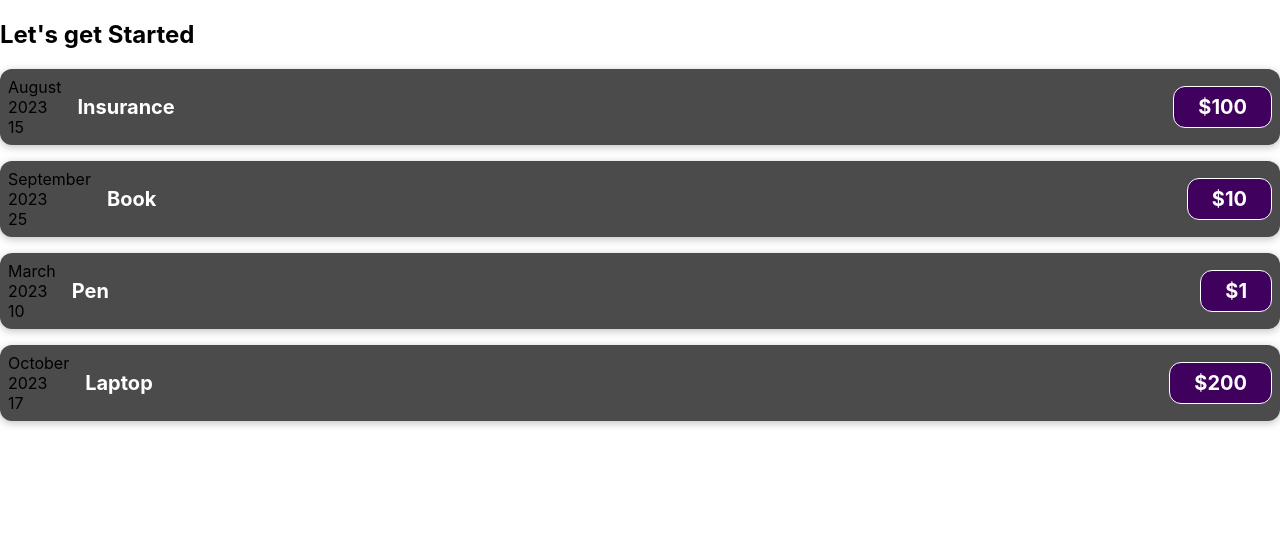
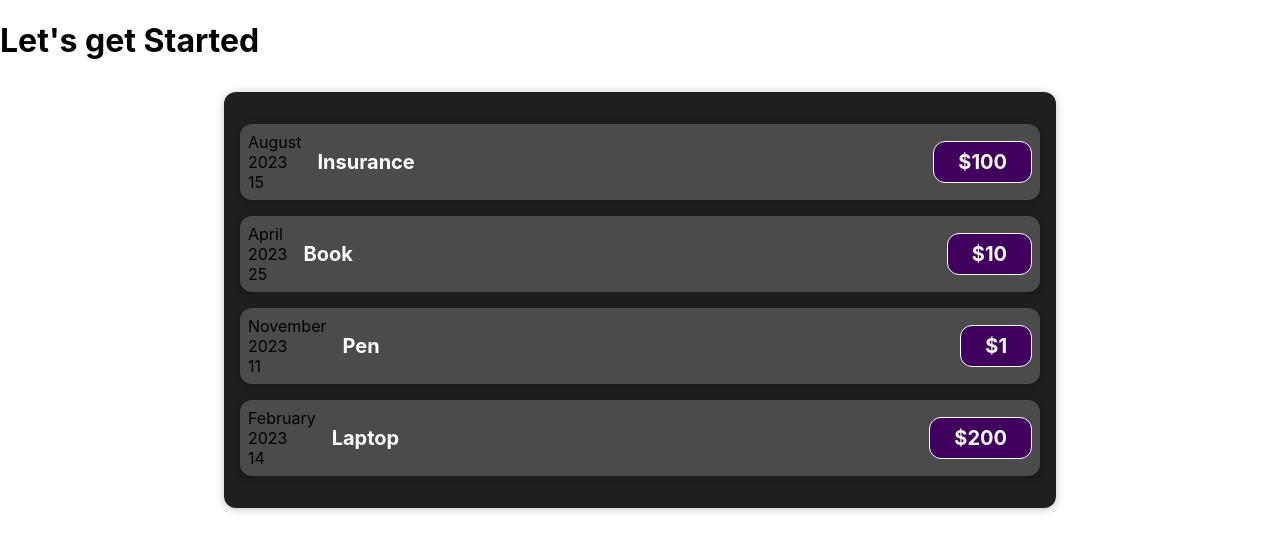
Before and after one commit to ashishkumar082018/First-React-App, a React (Create React App) app: page / in a window 1280 px wide. Shown: the top 552 px of the page. Built offline with nearby package versions, Linux system fonts and the light colour scheme.

Commit message:
Splitting the Components

```diff
--- a/src/App.js
+++ b/src/App.js
@@ -1,26 +1,17 @@
-import ExpenseItem from "./components/ExpenseItem";
+import Expenses from "./components/Expenses";
 
 function App() {
   const expenses = [
-    { id: 1, title: "Insurance", date: new Date(2023, 7, 15), price: 100 },
-    { id: 2, title: "Book", date: new Date(2023, 8, 25), price: 10 },
-    { id: 3, title: "Pen", date: new Date(2023, 2, 10), price: 1 },
-    { id: 4, title: "Laptop", date: new Date(2023, 9, 17), price: 200 },
+    { id: "1", date: new Date(2023, 7, 15), title: "Insurance", price: 100 },
+    { id: "2", date: new Date(2023, 3, 25), title: "Book", price: 10 },
+    { id: "3", date: new Date(2023, 10, 11), title: "Pen", price: 1 },
+    { id: "4", date: new Date(2023, 1, 14), title: "Laptop", price: 200 },
   ];
 
   return (
     <div>
-      <h2>Let's get Started</h2>
-      {expenses.map((expense) => {
-        return (
-          <ExpenseItem
-            key={expense.id}
-            title={expense.title}
-            date={expense.date}
-            price={expense.price}
-          ></ExpenseItem>
-        );
-      })}
+      <h1>Let's get Started</h1>
+      <Expenses expenses={expenses} ></Expenses>
     </div>
   );
 }
--- /dev/null
+++ b/src/components/ExpenseDate.css
@@ -0,0 +1,26 @@
+.expense-date {
+  display: flex;
+  flex-direction: column;
+  width: 5.5rem;
+  height: 5.5rem;
+  border: 1px solid #ececec;
+  background-color: #2a2a2a;
+  color: white;
+  border-radius: 12px;
+  align-items: center;
+  justify-content: center;
+}
+
+.expense-date__month {
+  font-size: 0.75rem;
+  font-weight: bold;
+}
+
+.expense-date__year {
+  font-size: 0.75rem;
+}
+
+.expense-date__day {
+  font-size: 1.5rem;
+  font-weight: bold;
+}
--- /dev/null
+++ b/src/components/ExpenseDate.js
@@ -0,0 +1,29 @@
+const months = [
+    "January",
+    "February",
+    "March",
+    "April",
+    "May",
+    "June",
+    "July",
+    "August",
+    "September",
+    "October",
+    "November",
+    "December",
+  ];
+
+  const ExpenseDate = (props) => {
+    const month = months[props.date.getMonth()];
+    const year = props.date.getFullYear();
+    const date = props.date.getDate();
+    return (
+      <div>
+        <div>{month}</div>
+        <div>{year}</div>
+        <div>{date}</div>
+      </div>
+    );
+  };
+
+  export default ExpenseDate;
--- a/src/components/ExpenseItem.css
+++ b/src/components/ExpenseItem.css
@@ -7,6 +7,12 @@
   margin: 1rem 0;
   border-radius: 12px;
   background-color: #4b4b4b;
+}
+
+.expense-item__location {
+  margin-left: 1rem;
+  color: yellow;
+  font-style: italic;
 }
 
 .expense-item__description {
--- a/src/components/ExpenseItem.js
+++ b/src/components/ExpenseItem.js
@@ -1,25 +1,10 @@
 import "./ExpenseItem.css";
-
-const months = [
-  "January", "February", "March", "April",
-  "May", "June", "July", "August",
-  "September", "October", "November", "December"
-];
-
+import ExpenseDate from "./ExpenseDate";
 
 function ExpenseItem(props) {
-  const month = months[props.date.getMonth()];
-  const year = props.date.getFullYear();
- const date = props.date.getDate().toString().padStart(2, '0');
   return (
     <div className="expense-item">
-      <div>
-      <div>{month}</div>
-      <div>{year}</div>
-      <div>{date}</div>
-      </div>
-      {/* <div>{props.date.toISOString()}</div> */}
-      <div className="expense-item__location">{props.location}</div>
+      <ExpenseDate date={props.date}></ExpenseDate>
       <div className="expense-item__description">
         <h2>{props.title}</h2>
         <div className="expense-item__price">${props.price}</div>
--- /dev/null
+++ b/src/components/Expenses.css
@@ -0,0 +1,9 @@
+.expenses {
+    padding: 1rem;
+    background-color: rgb(31, 31, 31);
+    margin: 2rem auto;
+    width: 50rem;
+    max-width: 95%;
+    border-radius: 12px;
+    box-shadow: 0 1px 8px rgba(0, 0, 0, 0.25);
+  }
--- /dev/null
+++ b/src/components/Expenses.js
@@ -0,0 +1,19 @@
+import ExpenseItem from "./ExpenseItem";
+import "./Expenses.css"; // Import Expenses.css here
+
+function Expenses({ expenses }) {
+  return (
+    <div className="expenses">
+      {expenses.map((expense) => (
+        <ExpenseItem
+          key={expense.id}
+          date={expense.date}
+          title={expense.title}
+          price={expense.price}
+        />
+      ))}
+    </div>
+  );
+}
+
+export default Expenses;
```
